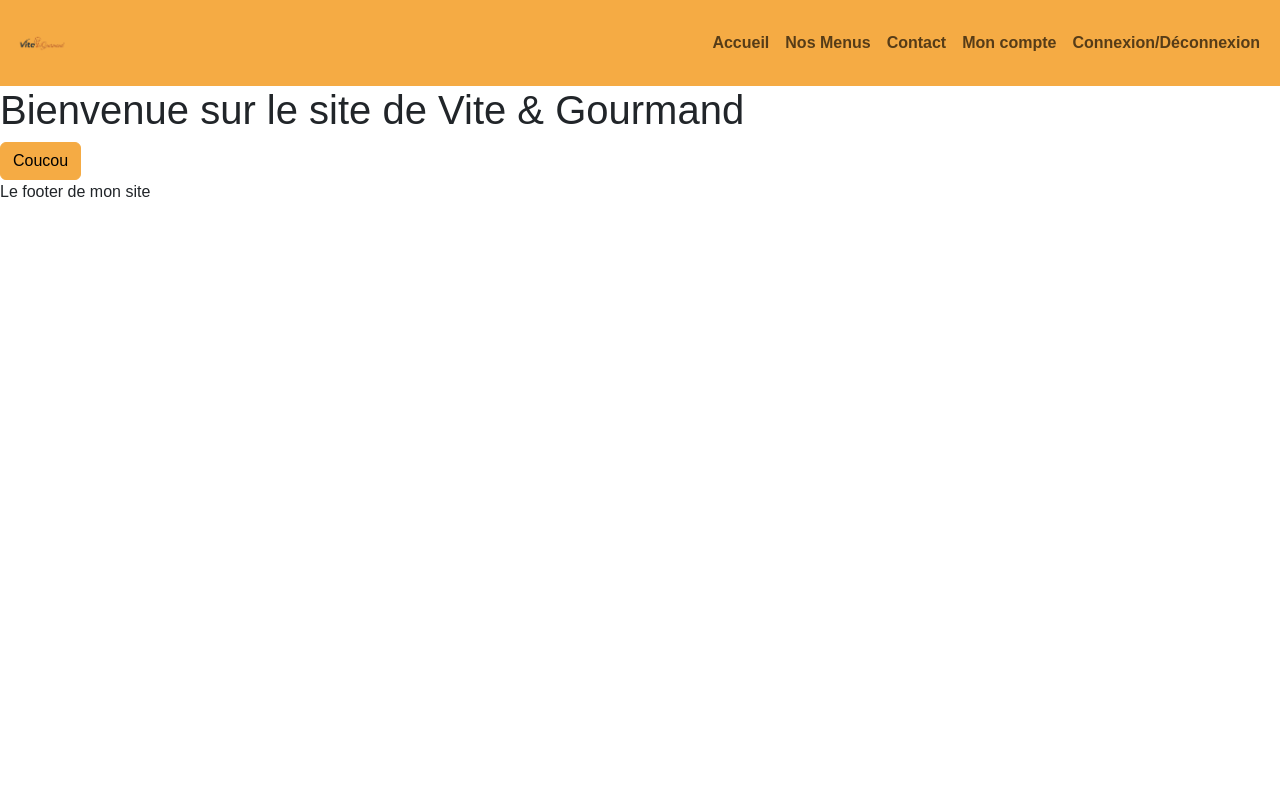
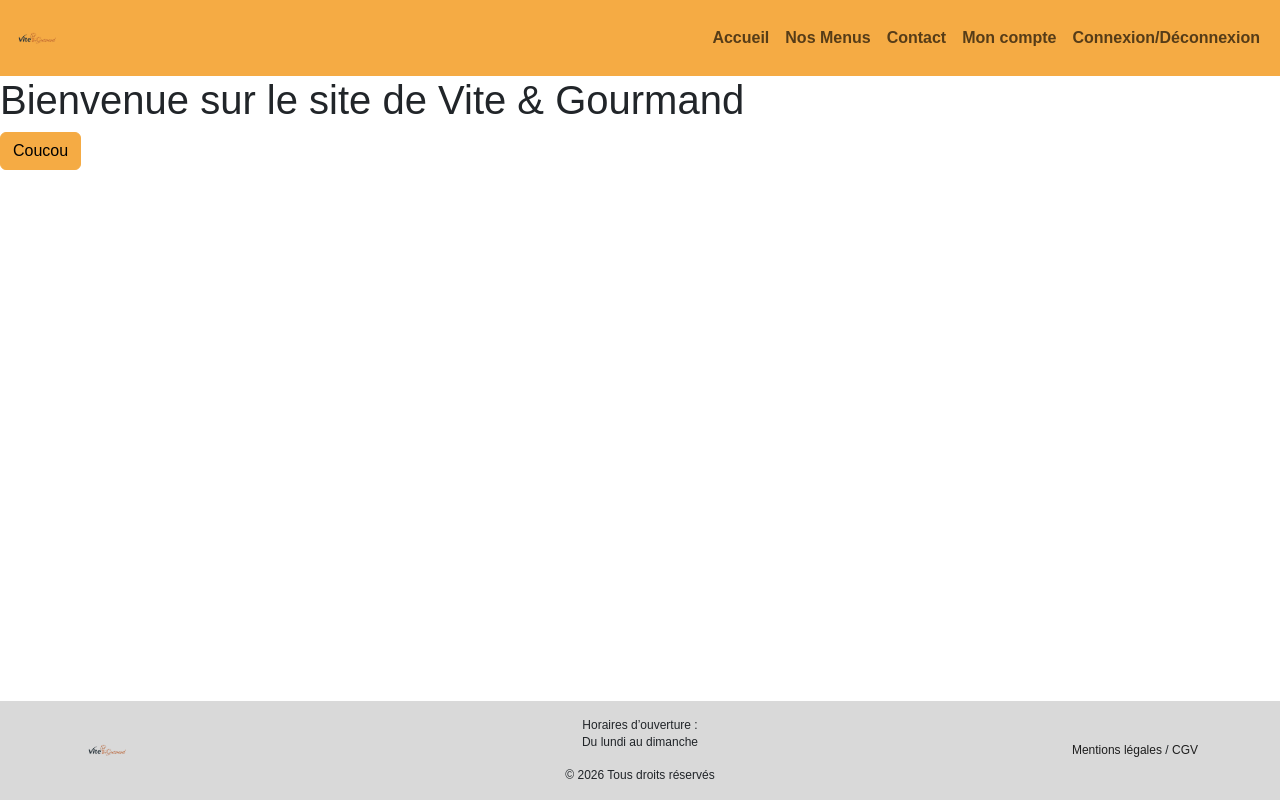
Before and after one commit to thomasdavidch-afk/vite-et-gourmand, a website with bundled scripts: page index.html in a window 1280 px wide. Built offline with nearby package versions, Linux system fonts and the light colour scheme; files whose address does not match are found by name; a web font is replaced by a local one.

Commit message:
Ajout du footer

```diff
--- a/index.html
+++ b/index.html
@@ -17,7 +17,7 @@
     <nav class="navbar navbar-expand-lg bg-primary" data-bs-theme="light">
         <div class="container-fluid">
             <a class="navbar-brand" href="/">
-                <img src="./ressources/logo V&G.png" alt="Vite & Gourmand Logo" width="100%" height="30">
+                <img src="./ressources/logo V&G.png" alt="Vite & Gourmand Logo" width="auto" height="50">
             </a>
             <button class="navbar-toggler" type="button" data-bs-toggle="collapse" data-bs-target="#navbarSupportedContent" aria-controls="navbarSupportedContent" aria-expanded="false" aria-label="Toggle navigation">
                 <span class="navbar-toggler-icon"></span>
@@ -49,7 +49,29 @@
         <!-- Le Contenue principale-->
     </main>
 
-    <footer>Le footer de mon site</footer>
+<footer class="bg-secondary py-3">
+        <div class="container">
+            <div class="row align-items-center text-center text-md-start">
+                <!-- Logo -->
+                <div class="col-md-4 mb-2 mb-md-0">
+                    <img src="./ressources/logo V&G.png" alt="Logo" style="height:50px; width: auto;">
+                </div>
+
+                <!-- Texte centre -->
+                <div class="col-md-4 text-center">
+                    <div>Horaires d’ouverture : </br>Du lundi au dimanche</div>
+                    <div></br>© 2026 Tous droits réservés</div>
+                </div>
+
+                <!-- Liens droite -->
+                <div class="col-md-4 text-md-end">
+                    <a href="#" class="text-dark text-decoration-none">Mentions légales</a>
+                    /
+                    <a href="#" class="text-dark text-decoration-none">CGV</a>
+                </div>
+            </div>
+        </div>
+</footer>
 
     <script type="module" src="./Router/router.js"></script>
     <script src="node_modules/bootstrap/dist/js/bootstrap.bundle.min.js"></script>
--- a/scss/main.scss
+++ b/scss/main.scss
@@ -1,2 +1,33 @@
 @import url("/node_modules/bootstrap-icons/font/bootstrap-icons.css");
 @import 'custom';
+
+.navbar-brand img {
+  height: 50px;
+  width: auto;
+}
+
+.nav-link {
+  font-weight: bold;
+  font-size: 16px;
+}
+
+html{
+    position: relative;
+    min-height: 100%;
+}
+
+main{
+    margin-bottom: 250px;
+}
+
+footer {
+  font-size: 12px;
+  padding: 16px;
+  position: absolute;
+  bottom: 0;
+  width: 100%;
+}
+
+footer div {
+  line-height: 1.4;
+}
```
Also changed, not shown: scss/main.css, 1 other file.
